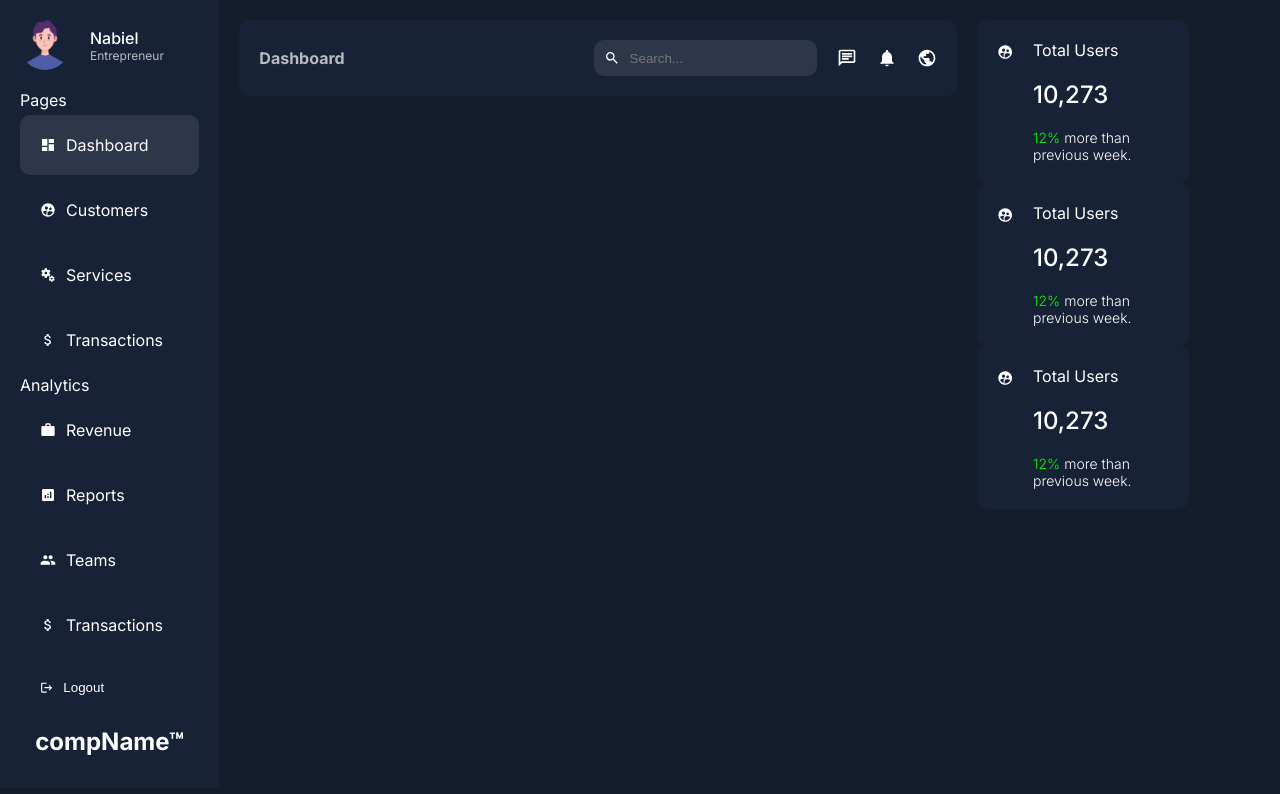
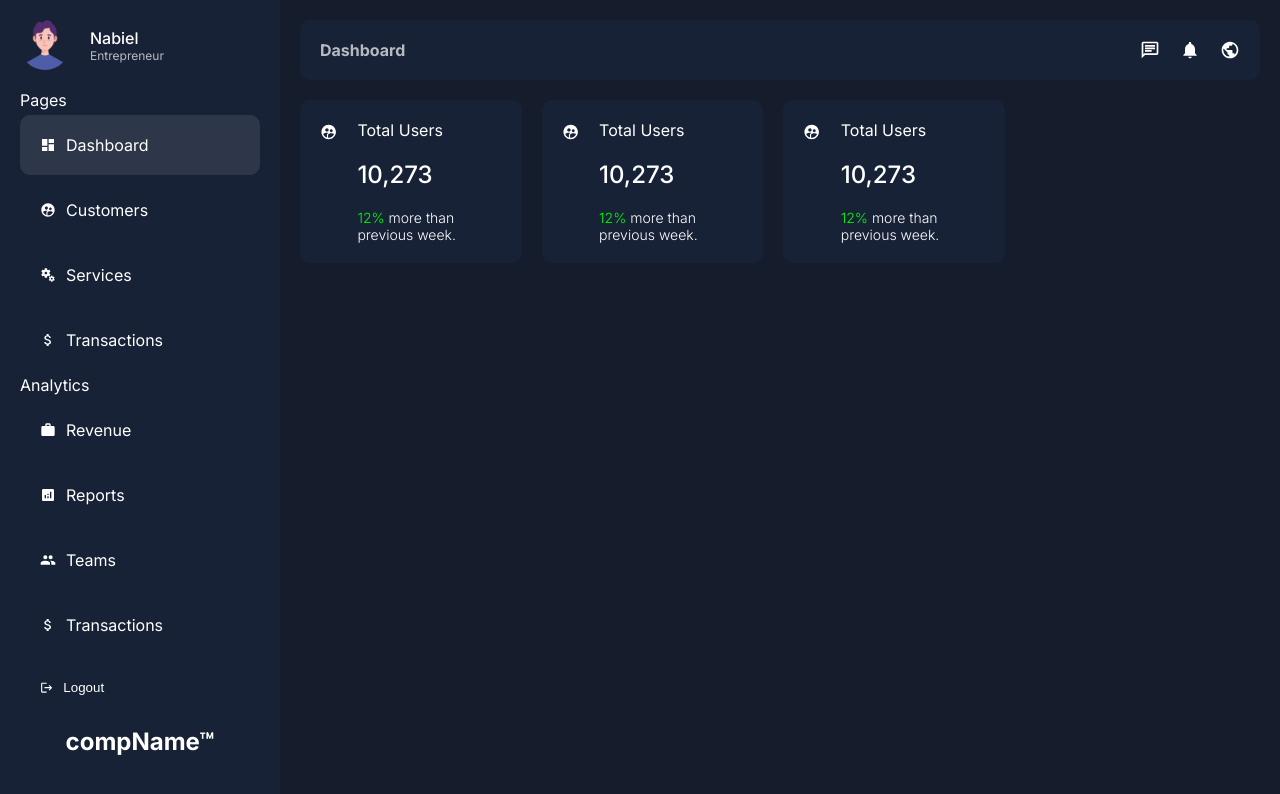
Before and after one commit to jibin7jose/admin-dashboard, a Next.js app: page /dashboard in a window 1280 px wide. Shown: the top 794 px of the page. Built offline with nearby package versions, Linux system fonts and the light colour scheme.

Commit message:
Fixed Navbar

```diff
--- a/app/dashboard/layout.jsx
+++ b/app/dashboard/layout.jsx
@@ -1,14 +1,21 @@
-import Sidebar from "@/app/ui/dashboard/sidebar/sidebar";
-import Navbar from "@/app/ui/dashboard/navbar/navbar";
+import Navbar from "../ui/dashboard/navbar/navbar"
+import Sidebar from "../ui/dashboard/sidebar/sidebar"
 import styles from "../ui/dashboard/dashboard.module.css"
+// import Footer from "../ui/dashboard/footer/footer"
+
 const Layout = ({children}) => {
     return (
         <div className={styles.container}>
-            <div className={styles.menu}><Sidebar /></div>
-            <div className={styles.content}><Navbar /></div>
-            {children}
+            <div className={styles.menu}>
+                <Sidebar/>
+            </div>
+            <div className={styles.content}>
+                <Navbar/>
+                {children}
+                {/*<Footer/>*/}
+            </div>
         </div>
-    );
+    )
 }
 
 export default Layout
--- a/app/dashboard/page.jsx
+++ b/app/dashboard/page.jsx
@@ -8,11 +8,9 @@ function Dashboard() {
         <div className={styles.wrapper}>
             <div className={styles.main}>
                 <div className={styles.cards}>
-                    <div>
-                        <Card />
-                        <Card />
-                        <Card />
-                    </div>
+                    <Card />
+                    <Card />
+                    <Card />
                 </div>
                 <Transactions />
                 <Chart />
@@ -23,5 +21,4 @@ function Dashboard() {
         </div>
     );
 }
-
 export default Dashboard;
--- a/app/ui/dashboard/dashboard.module.css
+++ b/app/ui/dashboard/dashboard.module.css
@@ -6,6 +6,7 @@
     flex: 1;
     background-color: var(--bgSoft);
     padding: 20px;
+    min-height: 100vh;
 }
 
 .content {
@@ -31,6 +32,7 @@
     gap: 20px;
     justify-content: space-between;
 }
+
 .side {
     flex: 1;
 }
--- a/app/ui/dashboard/navbar/navbar.jsx
+++ b/app/ui/dashboard/navbar/navbar.jsx
@@ -1,24 +1,24 @@
-"use client"
+"use client";
+import { usePathname } from "next/navigation";
+import styles from "./navbar.module.css";
 import {
-    MdAnalytics,
-    MdAttachMoney,
-    MdDashboard,
-    MdMiscellaneousServices, MdNotifications, MdOutlineChat, MdPeople, MdPublic, MdSearch,
-    MdSupervisedUserCircle,
-    MdWork
+    MdNotifications,
+    MdOutlineChat,
+    MdPublic,
+    MdSearch,
 } from "react-icons/md";
-import {usePathname} from "next/navigation";
-import styles from './navbar.module.css'
+
 const Navbar = () => {
-    const pathName = usePathname();
+    const pathname = usePathname();
+
     return (
         <div className={styles.container}>
-            <div className={styles.title}>{pathName.split('/').pop()}</div>
+            <div className={styles.title}>{pathname.split("/").pop()}</div>
             <div className={styles.menu}>
-                <div className={styles.search}>
-                    <MdSearch />
-                    <input type='text' placeholder="Search..." className={styles.input} />
-                </div>
+                {/*<div className={styles.search}>*/}
+                {/*    <MdSearch />*/}
+                {/*    <input type="text" placeholder="Search..." className={styles.input} />*/}
+                {/*</div>*/}
                 <div className={styles.icons}>
                     <MdOutlineChat size={20} />
                     <MdNotifications size={20} />
@@ -27,6 +27,6 @@ const Navbar = () => {
             </div>
         </div>
     );
-}
+};
 
 export default Navbar;
--- a/app/ui/dashboard/navbar/navbar.module.css
+++ b/app/ui/dashboard/navbar/navbar.module.css
@@ -4,10 +4,7 @@
     background-color: var(--bgSoft);
     display: flex;
     align-items: center;
-    width: 100%;
-    max-width: 100%; /* Ensure container doesn't exceed screen width */
     justify-content: space-between;
-    box-sizing: border-box; /* Include padding in width calculation */
 }
 
 .title {
```
Also changed, not shown: app/page.jsx (+9 -1 lines).
